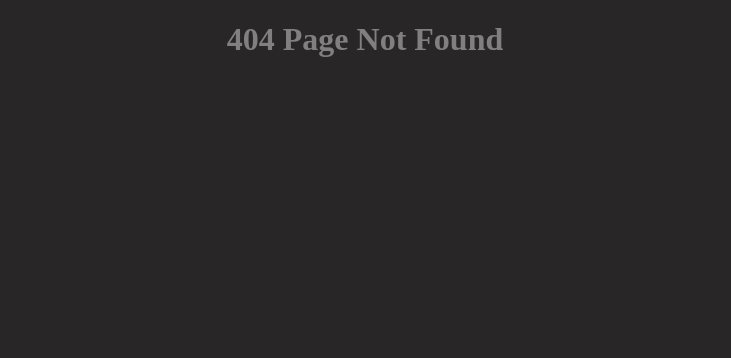
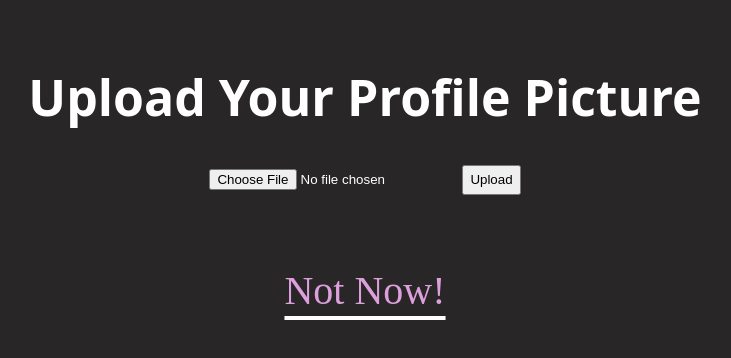
Before and after one commit to 101shreyash/The-OG-discussion, a React app in the folder frontend/: page /profilepic in a window 1280 px wide. Before the commit this address had no page. Shown: the top 358 px of the page, without its empty margins (275-1006 px from the left). Built offline with nearby package versions, Linux system fonts and the light colour scheme; the HTML template or start-up script is replaced by a standard one; a web font is replaced by a local one.

Commit message:
frontend

```diff
--- a/frontend/src/App.jsx
+++ b/frontend/src/App.jsx
@@ -7,6 +7,8 @@ import "./index.css"
 import { Route , Routes } from "react-router-dom";
 import ExploreCommunity from "./components/explore_community";
 import UserProfile from "./components/profile";
+import AskName from "./components/askname";
+import ProfilePic from "./components/profilepic";
 
 function App() {
 
@@ -18,6 +20,8 @@ function App() {
  <Route path="/"  element = {<Getstarted/>}/>
  <Route path="/signup"  element = {<Signup/>}/>
  <Route path="/login"  element = {<Login/>}/>
+ <Route path="/askname"  element = {<AskName/>}/>
+ <Route path="/profilepic"  element = {<ProfilePic/>}/>
  <Route path="/homepage"  element = {<Homepage/>}/>
  <Route path="/createcommunity"  element = {<CreateCommunity/>}/>
  <Route path="/explorecommunity"  element = {<ExploreCommunity/>}/>
--- /dev/null
+++ b/frontend/src/components/askname.jsx
@@ -0,0 +1,33 @@
+import { useForm } from "react-hook-form";
+import { useNavigate } from "react-router-dom";
+
+function AskName() {
+
+
+    let { register, handleSubmit } = useForm();
+    let navigate = useNavigate();
+
+
+    function AfterSubmit(data) {
+
+        console.log(data);
+        navigate("/profilepic")
+
+    }
+
+    return <div style={{ marginTop: "6%" }}>
+
+        <form onSubmit={handleSubmit(AfterSubmit)}>
+            <h1 className="main-heading">WHAT DO YOU WANT OTHERS TO CALL YOU ?</h1>
+            <input style={{ height: "60px", width: "30%", textAlign: "center" }} type="text" placeholder="What should they call You ?" required {...register("nickname")} />
+            &nbsp; &nbsp;
+            <button type="submit" className="click-btn">Get Started </button>
+        </form>
+
+
+    </div>
+
+
+}
+
+export default AskName;
--- a/frontend/src/components/login.jsx
+++ b/frontend/src/components/login.jsx
@@ -12,7 +12,7 @@ function Login() {
 
         console.log(data);
         alert("Login Sucessfull")
-        navigate("/homepage")
+        navigate("/askname")
 
 
     }
--- a/frontend/src/components/profile.jsx
+++ b/frontend/src/components/profile.jsx
@@ -28,9 +28,10 @@ function UserProfile() {
 
     <form onSubmit={handleSubmit(AfterSearch)}>
     <h1 className="sub-head">Search Your Friends Username And See Thier Communities </h1>
-        <input style={{height : "30px", width : "15%"}} type="search" placeholder="Search Username" {...register("frinedusername")} />
+        <input style={{height : "30px", width : "15%"}} type="search" placeholder="Search Username" {...register("frinedusername")} required/>
         &nbsp; &nbsp;
-        <button>Search</button>
+    <button>Search</button>
+
     </form>
 
     </div>
--- /dev/null
+++ b/frontend/src/components/profilepic.jsx
@@ -0,0 +1,38 @@
+import { useForm } from "react-hook-form";
+import { Link, useNavigate } from "react-router-dom";
+
+
+function ProfilePic() {
+
+    let navigate = useNavigate();
+    let { register, handleSubmit, reset } = useForm();
+
+
+    function AfterSubmit(data) {
+
+        const pp = data.profilepic[0]
+
+        console.log(pp);
+        navigate("/profile")
+
+
+    }
+
+    return <div style={{ marginTop: "5%" }}>
+
+        <h1 className="main-heading">Upload Your Profile Picture </h1>
+        <form onSubmit={handleSubmit(AfterSubmit)}>
+
+            <input type="file" accept=".jpeg,.jpg,.png,.svg" required {...register("profilepic")} />
+            <button style={{height : "30px"}}>Upload</button>
+
+        </form>
+        <br /><br /><br /><br />
+
+        <Link to="/profile" className="skip-btn">Not Now!</Link>
+    </div>
+
+
+}
+
+export default ProfilePic;
--- a/frontend/src/index.css
+++ b/frontend/src/index.css
@@ -132,3 +132,21 @@ body {
    border : none;
 
 }
+
+.skip-btn{
+
+  font-size: 40px;
+  text-decoration: underline white;
+  text-underline-offset: 12px;
+  color: plum;
+
+}
+
+.skip-btn:hover{
+
+  color: white;
+  font-size: 40px;
+  text-decoration: underline plum;
+  text-underline-offset: 12px;
+
+}
```
